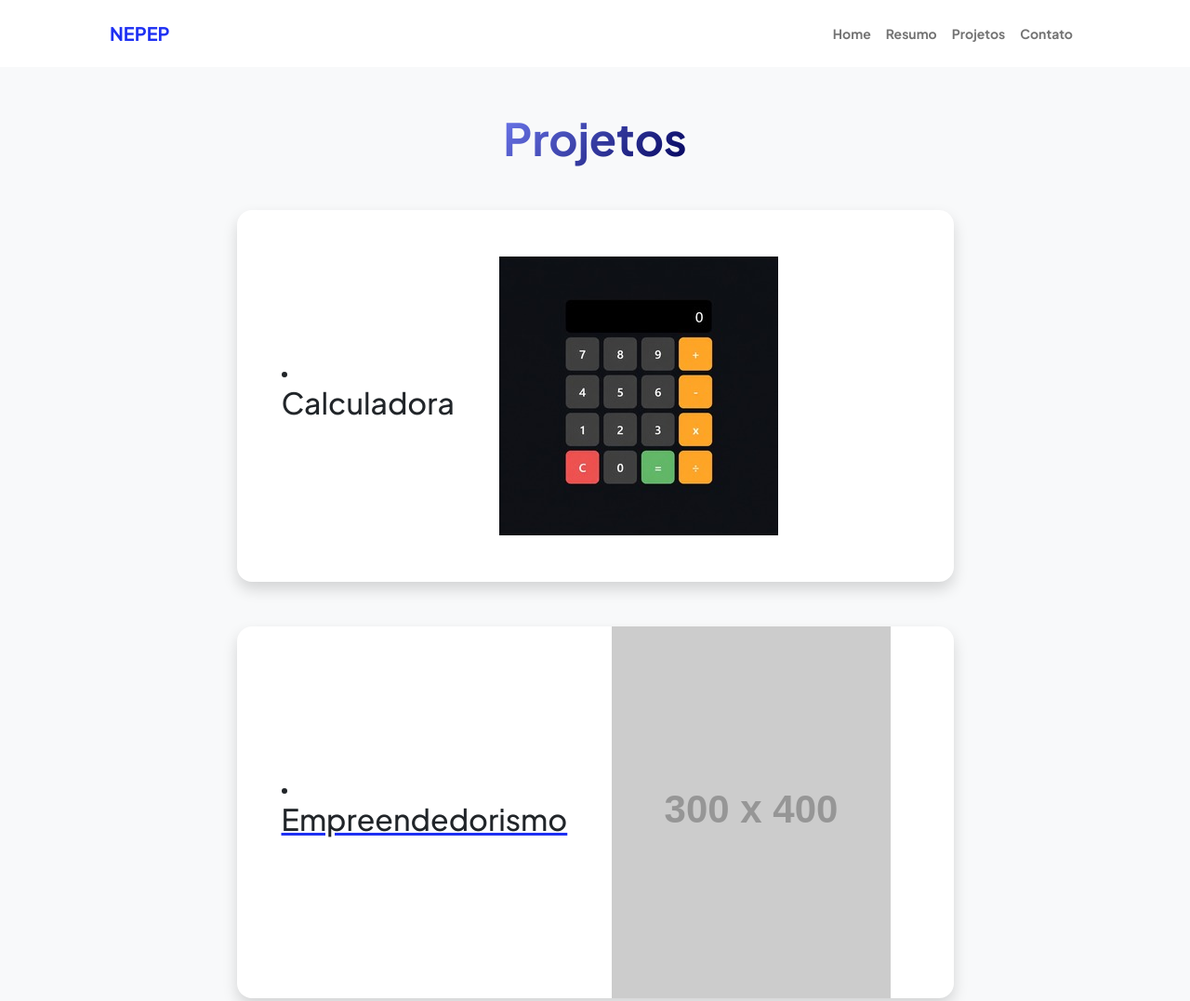
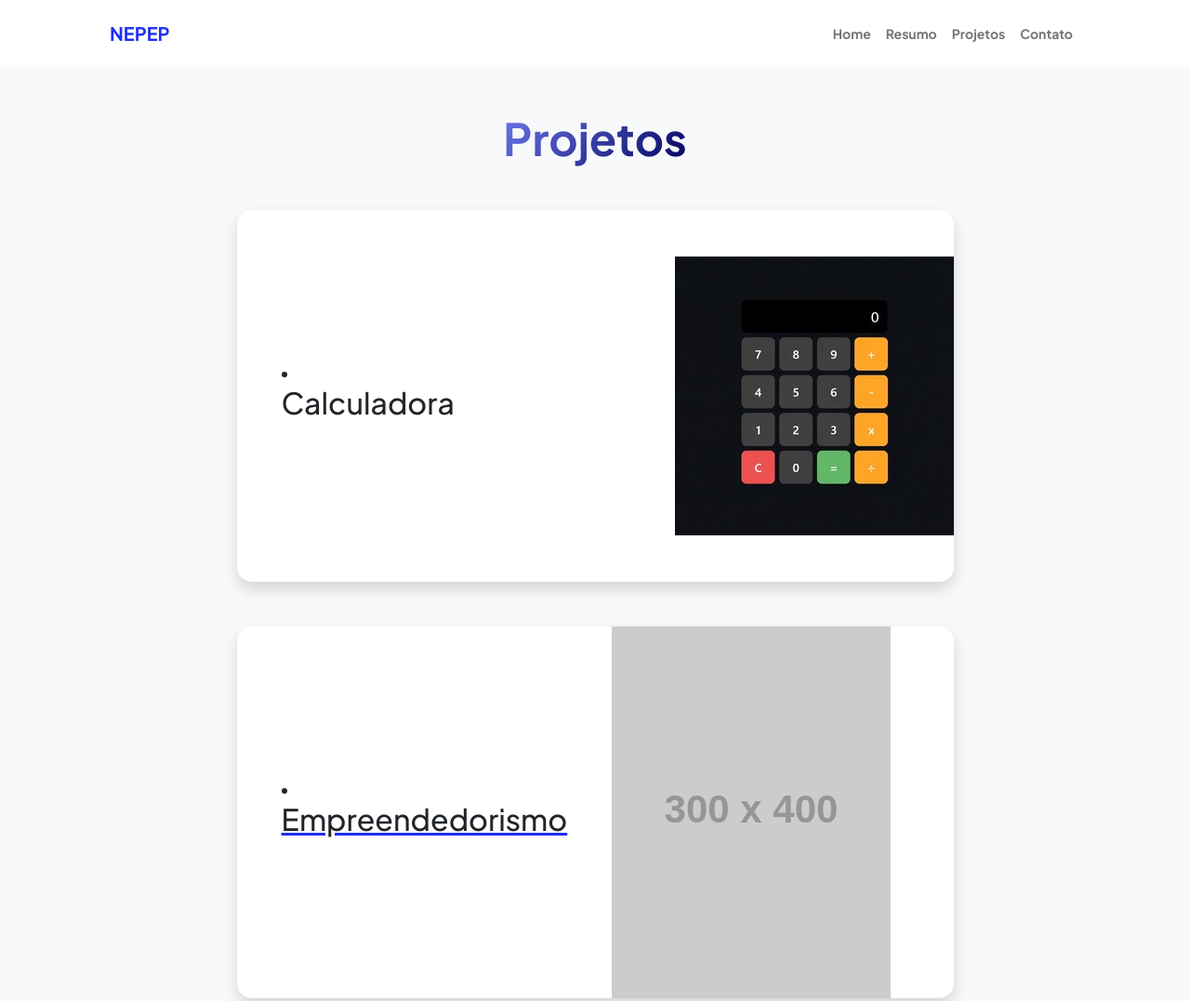
Before and after one commit to alunosnepep/alunosnepep.github.io, a plain HTML site: page projects_morvanII.html in a window 1280 px wide. Shown: the top 1077 px of the page at 93% size. Drawn offline with nearby package versions, Linux system fonts and the light colour scheme; placeholder pictures from the web are drawn by us.

Commit message:
Atualização do site

```diff
--- a/projects_morvanII.html
+++ b/projects_morvanII.html
@@ -46,11 +46,12 @@
                             <div class="card overflow-hidden shadow rounded-4 border-0 mb-5">
                                 <div class="card-body p-0">
                                     <div class="d-flex flex-column flex-md-row align-items-center">
-                                        <div class="p-5">
-                                            <!-- <li><a href="https://github.com/ArthurDeFaria/projeto-calculadora-python/blob/main/calculator.py"><h1><i> <h2 class="fw-bolder"><h2><i><h1>Calculadora</h1></i></h2></li> -->
+                                        <div class="p-5 flex-grow-1">
                                             <li><h2 class="a">Calculadora</h2></li>
                                         </div>
-                                        <img class="img-fluid" src="IMG-20261103-WA0020_300x400.jpg" alt="..." />
+                                        <img class="img-fluid ms-md-auto"
+                                            src="IMG-20261103-WA0020_300x400.jpg"alt="Calculadora"
+                                            style="width: 300px; height: 400px; object-fit: cover;" />
                                     </div>
                                 </div>
                             </div>
```
